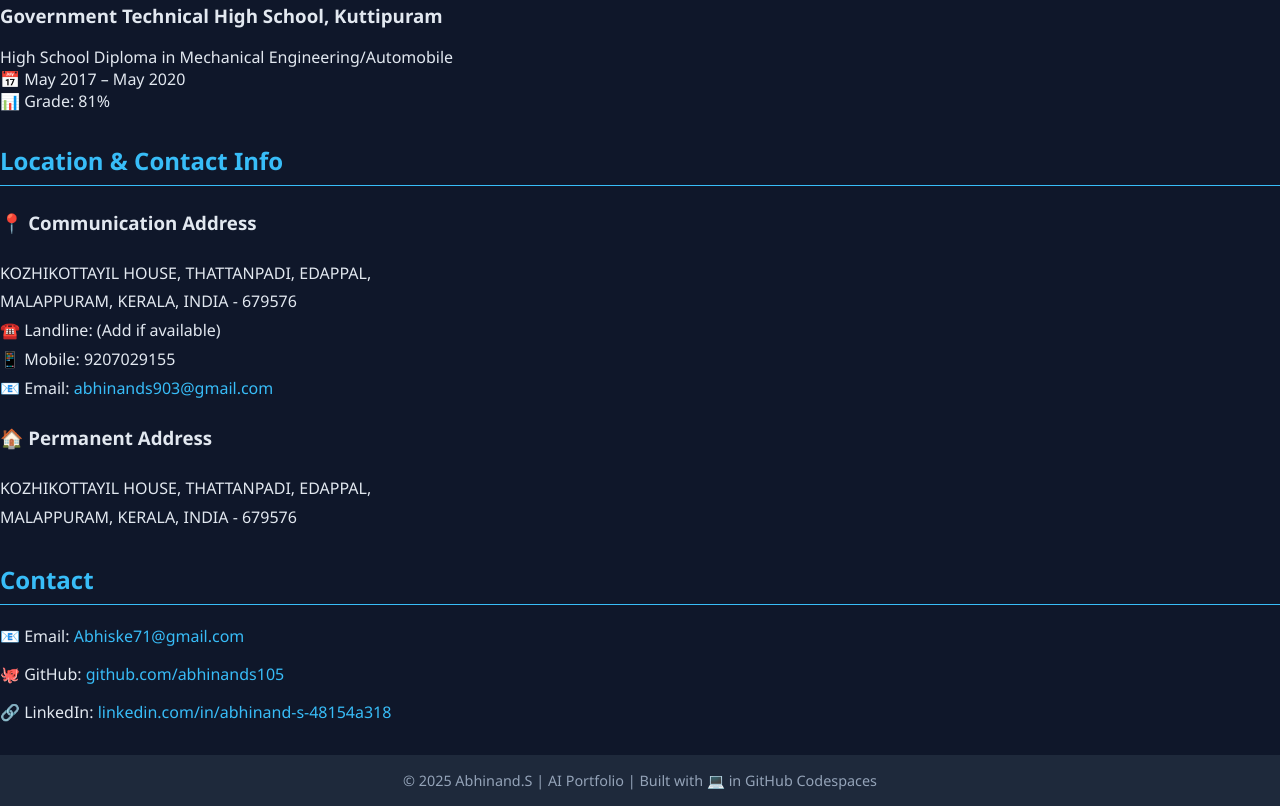
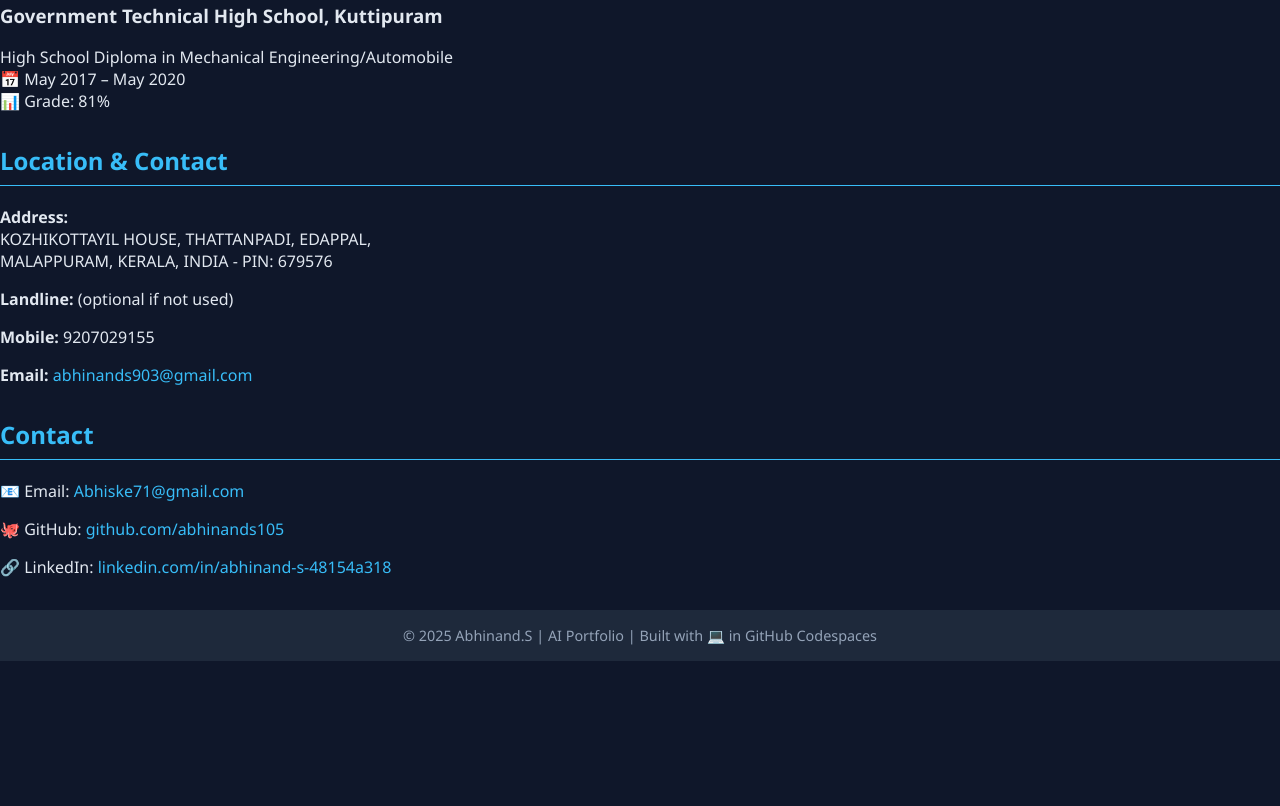
Before and after one commit to abhinands105/abhinand-portfolio, a plain HTML site: page index.html in a window 1280 px wide. Shown: the part 1326-2132 px from the top of the page. After the commit the page ends 1987 px from the top, so only its background shows below. Drawn offline with Linux system fonts and the light colour scheme.

Commit message:
Added location & contact section

```diff
--- a/index.html
+++ b/index.html
@@ -174,25 +174,16 @@
 </section>
 
 <section>
-  <h2>Location & Contact Info</h2>
-  <div style="line-height: 1.8;">
-    <h3>📍 Communication Address</h3>
-    <p>
-      KOZHIKOTTAYIL HOUSE, THATTANPADI, EDAPPAL,<br>
-      MALAPPURAM, KERALA, INDIA - 679576<br>
-      ☎️ Landline: (Add if available)<br>
-      📱 Mobile: 9207029155<br>
-      📧 Email: <a href="mailto:abhinands903@gmail.com">abhinands903@gmail.com</a>
-    </p>
-
-    <h3>🏠 Permanent Address</h3>
-    <p>
-      KOZHIKOTTAYIL HOUSE, THATTANPADI, EDAPPAL,<br>
-      MALAPPURAM, KERALA, INDIA - 679576
-    </p>
-  </div>
+  <h2>Location & Contact</h2>
+  <p>
+    <strong>Address:</strong><br>
+    KOZHIKOTTAYIL HOUSE, THATTANPADI, EDAPPAL,<br>
+    MALAPPURAM, KERALA, INDIA - PIN: 679576
+  </p>
+  <p><strong>Landline:</strong> (optional if not used)</p>
+  <p><strong>Mobile:</strong> 9207029155</p>
+  <p><strong>Email:</strong> <a href="mailto:abhinands903@gmail.com">abhinands903@gmail.com</a></p>
 </section>
-
 
 
 
```
